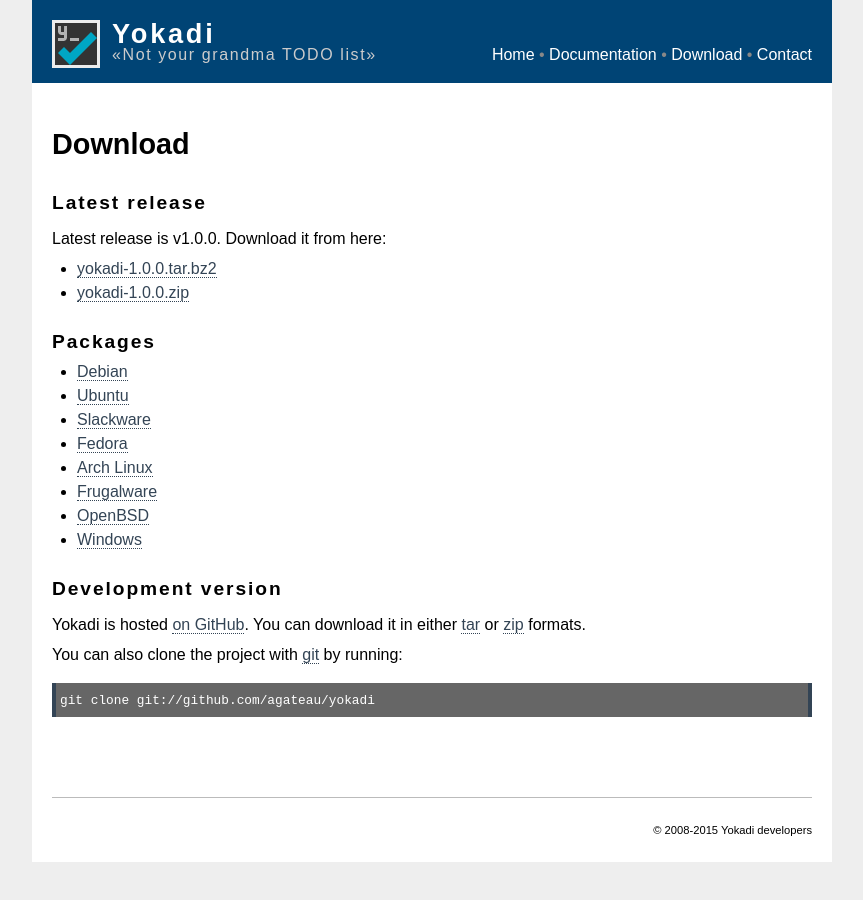
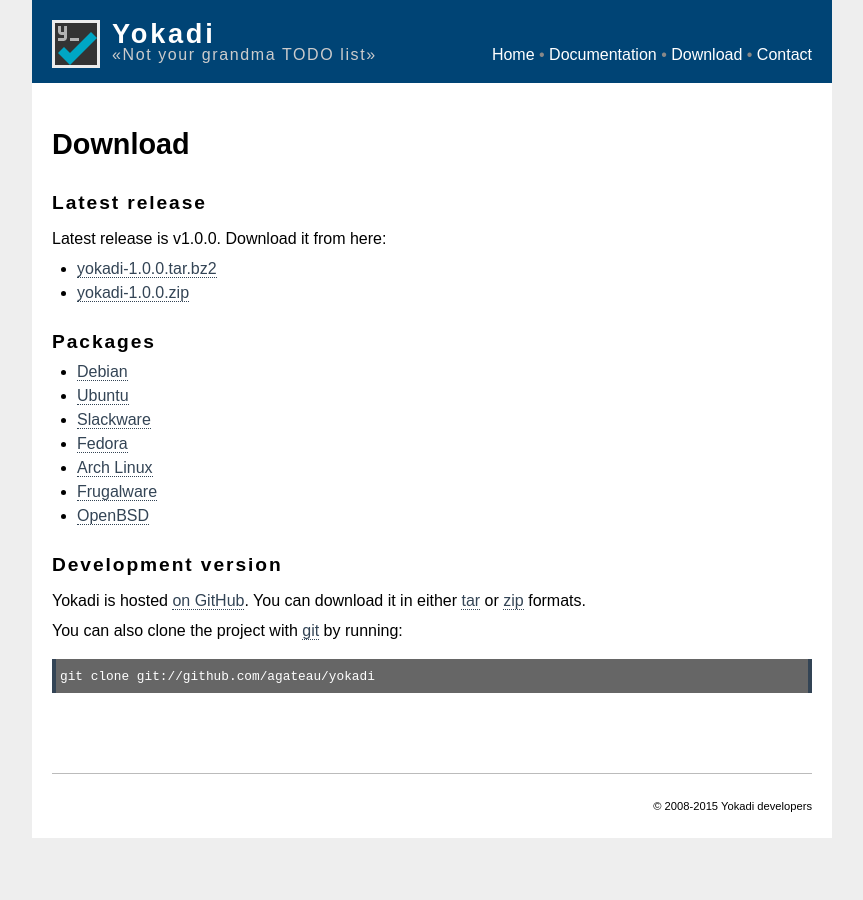
Before and after one commit to yokadi/yokadi.github.com, a Jekyll site: the page built from download.md, in a window 1280 px wide. Shown: the whole page, without its empty margins (208-1071 px from the left). Built offline with Jekyll 4.4.1, drawn with Linux system fonts in a browser that asks for light colours; Markdown is read by kramdown in place of the engine named in the settings.

Commit message:
Remove link to Windows .exe, it's too old

```diff
--- a/download.md
+++ b/download.md
@@ -19,8 +19,6 @@ Latest release is v{{ page.version }}. Download it from here:
 - [Arch Linux][arch]
 - [Frugalware][frugal]
 - [OpenBSD][openbsd]
-- [Windows](/download/yokadi-0.13.0.win32.exe)
-
 
 ## Development version
 
```
